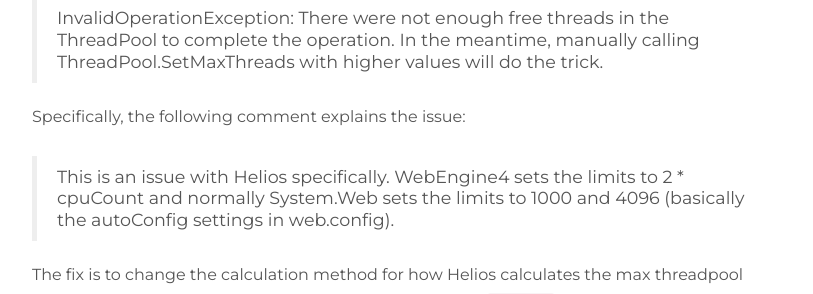
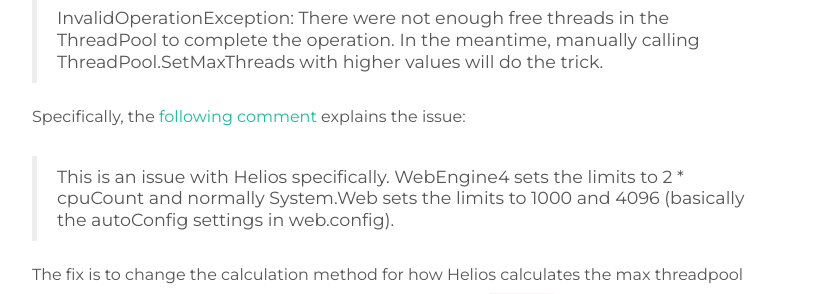
Before and after one commit to darbio/darbio.github.io, a Jekyll site: the page built from _posts/2016-01-13-threadpool-exceptions-in-iisexpress.markdown, in a window 1280 px wide and 900 px high, scrolled down 1423 px. Shown: the part 153-447 px from the top of the window, without its empty margins (233-1046 px from the left). Built offline with Jekyll 4.4.1, drawn with Linux system fonts in a browser that asks for light colours; nearby versions of some CDN libraries; part of the change alters nothing that is shown.

```diff
--- a/_posts/2016-01-13-threadpool-exceptions-in-iisexpress.markdown
+++ b/_posts/2016-01-13-threadpool-exceptions-in-iisexpress.markdown
@@ -39,7 +39,7 @@ After [posting a question on stack overflow](http://stackoverflow.com/questions/
 > InvalidOperationException: There were not enough free threads in the ThreadPool to complete the operation.
 > In the meantime, manually calling ThreadPool.SetMaxThreads with higher values will do the trick.
 
-Specifically, the following comment explains the issue:
+Specifically, the [following comment](https://github.com/aspnet/Home/issues/94#issuecomment-48424228) explains the issue:
 
 > This is an issue with Helios specifically. WebEngine4 sets the limits to 2 * cpuCount and normally System.Web sets the limits to 1000 and 4096 (basically the autoConfig settings in web.config).
 
```
